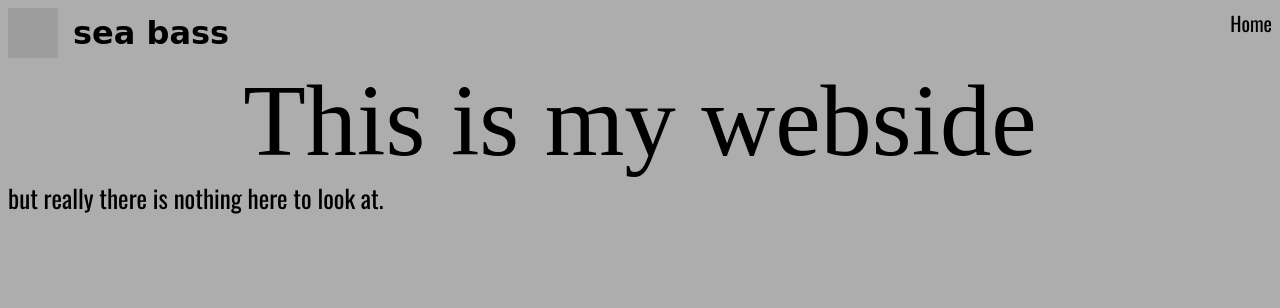
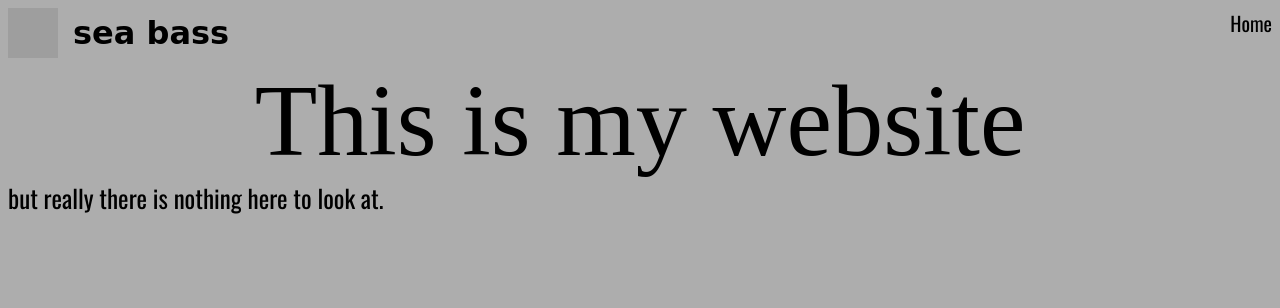
Before and after one commit to seabass6969/my-personal-webside, a Flask app: page / in a window 1280 px wide. Shown: the top 308 px of the page. Run offline with Flask 2, Linux system fonts and the light colour scheme; some web fonts are replaced; grey boxes are pictures that could not be loaded.

```diff
--- a/templates/index.html
+++ b/templates/index.html
@@ -27,7 +27,7 @@
     <br><br><br>
     <!-- the last part of the webside -->
     <div class="maincontent">
-        <div class="bigtext font-effect-anaglyph">This is my webside</div>
+        <div class="bigtext font-effect-anaglyph">This is my website</div>
     </div>
     <div class="maintext">but really there is nothing here to look at.</div>
     <!-- last navbar -->
```
Also changed, not shown: 1 other file.
